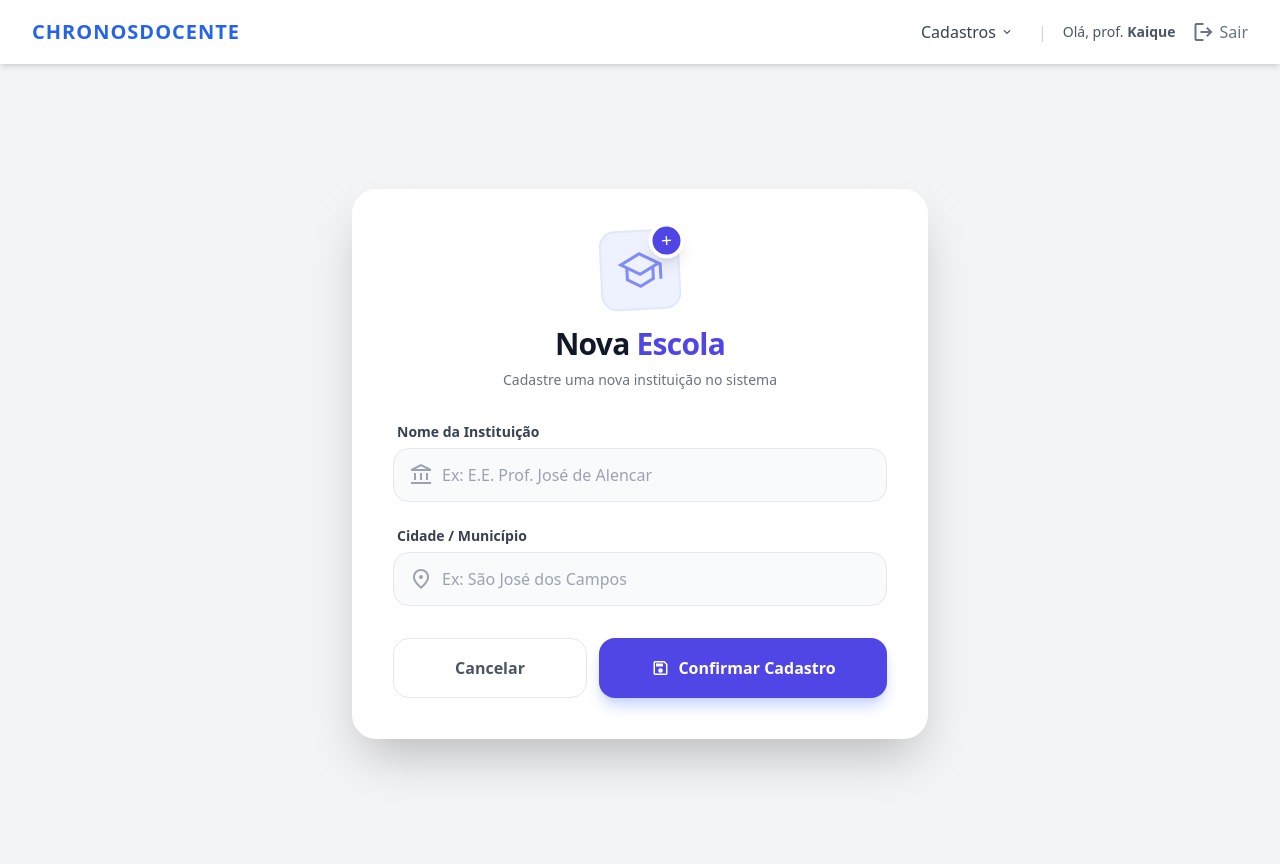
After one commit to kaiquealencar/chronosdocente, a Flask app: page /escolas/novo in a window 1280 px wide. The commit adds this page. Run offline with Flask 3, Linux system fonts and the light colour scheme; a user stored in the database is signed in; some libraries are stand-ins or nearby versions.

Commit message:
criado o cadastro de escolas

```diff
--- a/app.py
+++ b/app.py
@@ -1,14 +1,97 @@
 import os
 from flask import Flask, render_template, request, redirect, url_for, flash
 from flask_login import login_user, login_required, logout_user, current_user
+from flask.views import MethodView
 from sqlalchemy import select
 from dotenv import load_dotenv
 
 from extensions import db, login_manager, migrate
 from config import Config
 from models.usuario import Usuario
+from models.escola import Escola
 
 load_dotenv()
+
+class EscolaView(MethodView):
+    decorators = [login_required]
+
+    def get(self, id=None):
+        if id or request.endpoint == 'escola_create':
+            escola = db.session.get(Escola, id)
+            return render_template("escolas/escola_form.html", escola=escola)
+
+        query = select(Escola).order_by(Escola.nome)
+        escolas = db.session.execute(query).scalars().all()
+        return render_template("escolas/escolas_list.html", escolas=escolas)
+
+    def post(self, id=None):
+
+        if request.endpoint == 'escola_excluir':
+            try:
+                escola = db.session.get(Escola, id)
+                if escola:
+                    db.session.delete(escola)
+                    db.session.commit()
+                    flash('Escola removida com sucesso!', 'success')
+                else:
+                    flash('Escola não encontrada.', 'error')
+
+                return redirect(url_for('escolas_view'))
+
+            except Exception as e:
+                db.session.rollback()
+                flash(f'Erro ao excluir: {e}', 'error')
+                return redirect(url_for('escolas_view'))
+
+        nome_escola = request.form.get('nome')
+        cidade_escola = request.form.get('cidade')
+        try:
+            if id:
+                escola = db.session.get(Escola, id)
+                if not escola:
+                    flash('Escola não encontrada para edição', 'error')
+                    return redirect(url_for('escolas_view'))
+
+                escola.nome = nome_escola
+                escola.cidade = cidade_escola
+                mensagem = "Escola Atualizada com sucesso!"
+            else:
+                nova_escola = Escola(
+                    nome=nome_escola,
+                    cidade=cidade_escola
+                )
+                db.session.add(nova_escola)
+                mensagem = "Escola cadastrada com sucesso!"
+
+            db.session.commit()
+            flash(f'{mensagem}', 'success')
+            return redirect(url_for('escolas_view'))
+
+        except Exception as e:
+            db.session.rollback()
+            flash(f'Não foi possível cadastrar a escola. Erro: {e}', 'error')
+
+            escola_atual = db.session.get(Escola, id) if id else None
+            return render_template('escolas/escola_form.html', escola=escola_atual)
+
+    def delete(self, id):
+        try:
+            escola = db.session.get(Escola, id)
+
+            if not escola:
+                return {'messsage': 'Escola não encontrada'}, 400
+
+            db.session.delete(escola)
+            db.session.commit()
+
+            flash('Escola excluída com sucesso', 'success')
+            return {'message': 'Excluído'}, 200
+
+        except Exception as e:
+            db.session.rollback()
+            return {'message': str(e)}, 500
+
+
 
 def create_app():
     app = Flask(__name__)
@@ -20,6 +103,24 @@ def create_app():
 
     migrate.init_app(app, db)
 
+    app.add_url_rule('/escolas',
+                     view_func=EscolaView.as_view('escolas_view'),
+                     methods=['GET', 'POST'])
+
+
+    app.add_url_rule('/escolas/novo',
+                     view_func=EscolaView.as_view('escola_create'),
+                     methods=['GET', 'POST'])
+
+    app.add_url_rule('/escolas/edit/<int:id>',
+                     view_func=EscolaView.as_view('escola_edit'),
+                     methods=['GET', 'POST'])
+
+    app.add_url_rule('/escolas/excluir/<int:id>',
+                     view_func=EscolaView.as_view('escola_excluir'),
+                     methods=['GET', 'POST', 'DELETE'])
+
+
     @login_manager.user_loader
     def load_user(user_id):
         return db.session.get(Usuario, int(user_id))
@@ -27,15 +128,14 @@ def create_app():
 
     from models.usuario import Usuario
     from models.aula import Aula
-    from models.escola import Escola
     from models.disciplina import Disciplina
     from models.serie import Serie
 
     return app
 
-app = create_app()
 
 
+app = create_app()
 
 @app.route('/')
 @login_required
@@ -113,5 +213,11 @@ def logout():
     logout_user()
     return redirect(url_for('login'))
 
+
+
+
+
+
+
 if __name__ == '__main__':
     app.run(debug=True)
--- a/static/js/main.js
+++ b/static/js/main.js
@@ -14,19 +14,31 @@ if (menuButton && menuDropdown) {
 }
 
 function confirmarExclusao(event, elemento) {
-   event.preventDefault();
+    event.preventDefault();
     const formulario = elemento.closest('form');
 
     Swal.fire({
-        title: 'Tem certeza?',
+        title: '<span class="text-slate-800 font-bold">Tem certeza?</span>',
         text: "Esta ação não pode ser desfeita!",
         icon: 'warning',
+        iconColor: '#f59e0b',
         showCancelButton: true,
-        confirmButtonColor: '#16a34a',
-        cancelButtonColor: '#dc2626',
+
+        confirmButtonColor: '#4f46e5',
+        cancelButtonColor: '#ef4444',
+
         confirmButtonText: 'Sim, excluir!',
         cancelButtonText: 'Cancelar',
-        reverseButtons: true
+        reverseButtons: true,
+
+        background: '#ffffff',
+        padding: '2rem',
+        customClass: {
+            popup: 'rounded-[2rem] shadow-2xl border border-slate-100',
+            title: 'text-2xl tracking-tight',
+            confirmButton: 'rounded-2xl px-6 py-3 font-bold transition-all hover:-translate-y-0.5 shadow-lg shadow-indigo-100',
+            cancelButton: 'rounded-2xl px-6 py-3 font-bold transition-all hover:-translate-y-0.5'
+        }
     }).then((result) => {
         if (result.isConfirmed) {
             formulario.submit();
--- a/templates/base.html
+++ b/templates/base.html
@@ -31,7 +31,7 @@
                             <a href="{{ url_for('create_user') }}" class="flex items-center px-4 py-2 text-sm text-gray-700 hover:bg-blue-50 transition-colors">
                                 <span class="material-symbols-outlined mr-2 text-base">person_add</span> Novo Usuário
                             </a>
-                            <a href="#" class="flex items-center px-4 py-2 text-sm text-gray-700 hover:bg-blue-50 transition-colors">
+                            <a href="{{ url_for('escolas_view')}}" class="flex items-center px-4 py-2 text-sm text-gray-700 hover:bg-blue-50 transition-colors">
                                 <span class="material-symbols-outlined mr-2 text-base">school</span> Escolas
                             </a>
                             <a href="#" class="flex items-center px-4 py-2 text-sm text-gray-700 hover:bg-blue-50 transition-colors">
@@ -61,13 +61,24 @@
     </main>
 
     <script src="https://cdn.jsdelivr.net/npm/sweetalert2@11"></script>
+    <script src="{{ url_for('static', filename='js/main.js') }}"></script>
     <script>
+    document.addEventListener('DOMContentLoaded', function() {
         const Toast = Swal.mixin({
             toast: true,
             position: 'top-end',
             showConfirmButton: false,
-        timer: 3000,
+            timer: 4000,
             timerProgressBar: true,
+            background: '#ffffff',
+            color: '#1e293b',
+            customClass: {
+                popup: 'rounded-2xl border border-slate-100 shadow-2xl'
+            },
+            didOpen: (toast) => {
+                toast.addEventListener('mouseenter', Swal.stopTimer)
+                toast.addEventListener('mouseleave', Swal.resumeTimer)
+            }
         });
 
         {% with messages = get_flashed_messages(with_categories=true) %}
@@ -75,11 +86,13 @@
             {% for category, message in messages %}
                 Toast.fire({
                     icon: '{{ "success" if category == "success" else "error" }}',
-                title: '{{ message }}'
+                    title: {{ message|tojson|safe }},
+                    iconColor: '{{ "#4f46e5" if category == "success" else "#ef4444" }}',
                 });
             {% endfor %}
           {% endif %}
         {% endwith %}
+    });
 
     const menuButton = document.getElementById('menuButton');
     const menuDropdown = document.getElementById('menuDropdown');
--- /dev/null
+++ b/templates/escolas/escola_form.html
@@ -0,0 +1,89 @@
+{% extends "base.html" %}
+
+{% block content %}
+<div class="flex items-center justify-center min-h-[calc(100vh-80px)] p-4">
+
+    <div class="w-full max-w-xl bg-white p-8 md:p-10 rounded-3xl shadow-2xl border border-white">
+
+        <div class="flex flex-col items-center mb-8 text-center">
+            <div class="relative flex items-center justify-center w-20 h-20 bg-indigo-50 rounded-2xl mb-4 border-2 border-indigo-100 -rotate-3 hover:rotate-0 transition-transform duration-300">
+                <span class="material-symbols-outlined text-5xl text-indigo-400">
+                    school
+                </span>
+                <div class="absolute -top-2 -right-2 bg-indigo-600 rounded-full w-9 h-9 flex items-center justify-center border-4 border-white shadow-lg">
+                    <span class="material-symbols-outlined text-white text-lg">
+                        {{ 'edit' if escola else 'add' }}
+                    </span>
+                </div>
+            </div>
+
+            <h1 class="text-3xl font-extrabold text-gray-900 tracking-tight">
+                {{ 'Editar' if escola else 'Nova' }} <span class="text-indigo-600">Escola</span>
+            </h1>
+            <p class="text-sm text-gray-500 mt-2">
+                {{ 'Atualize os dados da instituição' if escola else 'Cadastre uma nova instituição no sistema' }}
+            </p>
+        </div>
+
+        {% with messages = get_flashed_messages(with_categories=true) %}
+            {% if messages %}
+                <div class="mb-6 space-y-2">
+                    {% for category, message in messages %}
+                        <div class="p-4 text-sm rounded-xl flex items-center shadow-sm border-l-4
+                            {{ 'bg-green-50 border-green-500 text-green-800' if category == 'success' else 'bg-red-50 border-red-500 text-red-800' }}"
+                            role="alert">
+                            <span class="material-symbols-outlined mr-2 text-lg">
+                                {{ 'check_circle' if category == 'success' else 'error' }}
+                            </span>
+                            <span class="font-medium">{{ message }}</span>
+                        </div>
+                    {% endfor %}
+                </div>
+            {% endif %}
+        {% endwith %}
+
+        <form action="{{ url_for('escola_edit', id=escola.id) if escola else url_for('escola_create') }}" method="POST" class="space-y-6">
+
+            <div>
+                <label for="nome" class="block text-sm font-semibold text-gray-700 mb-1.5 ml-1">Nome da Instituição</label>
+                <div class="relative group">
+                    <span class="material-symbols-outlined absolute left-4 top-1/2 -translate-y-1/2 text-gray-400 group-focus-within:text-indigo-500 transition-colors">
+                        account_balance
+                    </span>
+                    <input type="text" id="nome" name="nome" required
+                        class="w-full pl-12 pr-4 py-3.5 bg-slate-50 border border-gray-200 rounded-2xl outline-none focus:bg-white focus:ring-2 focus:ring-indigo-400 focus:border-indigo-400 transition-all placeholder:text-gray-400"
+                        placeholder="Ex: E.E. Prof. José de Alencar"
+                        value="{{ escola.nome if escola else '' }}">
+                </div>
+            </div>
+
+            <div>
+                <label for="cidade" class="block text-sm font-semibold text-gray-700 mb-1.5 ml-1">Cidade / Município</label>
+                <div class="relative group">
+                    <span class="material-symbols-outlined absolute left-4 top-1/2 -translate-y-1/2 text-gray-400 group-focus-within:text-indigo-500 transition-colors">
+                        location_on
+                    </span>
+                    <input type="text" id="cidade" name="cidade" required
+                        class="w-full pl-12 pr-4 py-3.5 bg-slate-50 border border-gray-200 rounded-2xl outline-none focus:bg-white focus:ring-2 focus:ring-indigo-400 focus:border-indigo-400 transition-all placeholder:text-gray-400"
+                        placeholder="Ex: São José dos Campos"
+                        value="{{ escola.cidade if escola else '' }}">
+                </div>
+            </div>
+
+            <div class="flex flex-col sm:flex-row gap-3 pt-2">
+                <a href="{{ url_for('escolas_view') }}"
+                   class="flex-1 inline-flex items-center justify-center px-6 py-4 border border-gray-200 text-gray-600 font-semibold rounded-2xl hover:bg-gray-50 transition-all active:scale-[0.98]">
+                    {%if escola %} Voltar {% else %} Cancelar {% endif %}
+                </a>
+
+                <button type="submit"
+                    class="flex-[2] bg-indigo-600 hover:bg-indigo-700 text-white font-bold py-4 rounded-2xl shadow-lg shadow-indigo-200 transition-all active:scale-[0.98] hover:-translate-y-0.5 flex items-center justify-center gap-2">
+                    <span class="material-symbols-outlined text-xl"> save </span>
+                    {{ 'Salvar Alterações' if escola else 'Confirmar Cadastro' }}
+                </button>
+            </div>
+        </form>
+
+    </div>
+</div>
+{% endblock %}
```
Also changed, not shown: templates/escolas/escolas_list.html (added, +70 -0 lines), app.db. Lines whose indentation alone changed are shown as unchanged.
